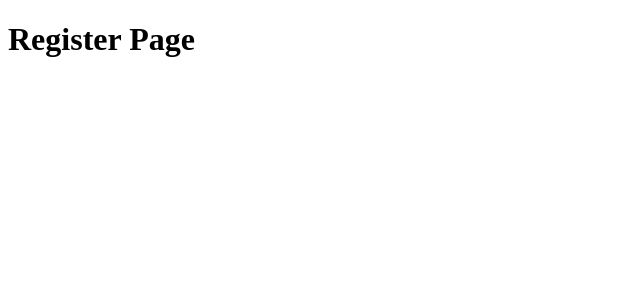
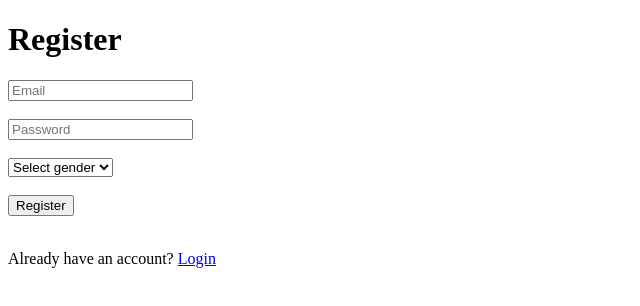
Before and after one commit to normanchingcuanco/allure-mern, a React (Vite) app in the folder client/: page /register in a window 1280 px wide. Shown: the top 306 px of the page, without its empty margins (0-640 px from the left). Built offline with nearby package versions, Linux system fonts and the light colour scheme.

Commit message:
Updated features

```diff
--- a/client/src/pages/Discover.jsx
+++ b/client/src/pages/Discover.jsx
@@ -363,7 +363,27 @@ export default function Discover() {
                 />
               )}
 
-              <h3>{profile.name}</h3>
+              <h3 style={{ display: "flex", alignItems: "center", gap: "8px", flexWrap: "wrap" }}>
+                <span>{profile.name}</span>
+
+                {profile.isVerified && (
+                  <span
+                    style={{
+                      display: "inline-block",
+                      padding: "4px 10px",
+                      backgroundColor: "#e6f4ea",
+                      color: "#137333",
+                      border: "1px solid #b7dfc2",
+                      borderRadius: "999px",
+                      fontSize: "12px",
+                      fontWeight: "600"
+                    }}
+                  >
+                    ✅ Verified
+                  </span>
+                )}
+              </h3>
+
               <p>Age: {profile.age}</p>
               <p>{profile.bio}</p>
 
--- a/client/src/pages/Profile.jsx
+++ b/client/src/pages/Profile.jsx
@@ -119,7 +119,27 @@ export default function Profile() {
     <>
       <Navbar />
 
-      <h1>{profile.name}</h1>
+      <h1>
+        {profile.name}{" "}
+        {profile.isVerified && (
+          <span
+            style={{
+              display: "inline-block",
+              marginLeft: "10px",
+              padding: "4px 10px",
+              backgroundColor: "#e6f4ea",
+              color: "#137333",
+              border: "1px solid #b7dfc2",
+              borderRadius: "999px",
+              fontSize: "14px",
+              fontWeight: "600",
+              verticalAlign: "middle"
+            }}
+          >
+            ✅ Verified
+          </span>
+        )}
+      </h1>
 
       <p>Age: {profile.age}</p>
 
--- a/client/src/pages/Register.jsx
+++ b/client/src/pages/Register.jsx
@@ -1,3 +1,96 @@
-export default function Discover() {
-  return <h1>Register Page</h1>
+import { useState } from "react"
+import { Link, useNavigate } from "react-router-dom"
+import api from "../api/axios"
+
+export default function Register() {
+
+  const [email, setEmail] = useState("")
+  const [password, setPassword] = useState("")
+  const [gender, setGender] = useState("")
+  const [loading, setLoading] = useState(false)
+
+  const navigate = useNavigate()
+
+  const handleRegister = async (e) => {
+    e.preventDefault()
+
+    if (!email || !password || !gender) {
+      alert("Email, password, and gender are required")
+      return
+    }
+
+    try {
+      setLoading(true)
+
+      const res = await api.post("/auth/register", {
+        email,
+        password,
+        gender
+      })
+
+      const verificationToken = res.data?.verificationToken
+
+      if (verificationToken) {
+        alert(`Registered successfully. Verification token: ${verificationToken}`)
+      } else {
+        alert("Registered successfully")
+      }
+
+      navigate("/")
+    } catch (err) {
+      console.error(err)
+      alert(err.response?.data?.message || "Registration failed")
+    } finally {
+      setLoading(false)
+    }
+  }
+
+  return (
+    <div>
+      <h1>Register</h1>
+
+      <form onSubmit={handleRegister}>
+
+        <input
+          type="email"
+          placeholder="Email"
+          value={email}
+          onChange={(e) => setEmail(e.target.value)}
+        />
+
+        <br /><br />
+
+        <input
+          type="password"
+          placeholder="Password"
+          value={password}
+          onChange={(e) => setPassword(e.target.value)}
+        />
+
+        <br /><br />
+
+        <select
+          value={gender}
+          onChange={(e) => setGender(e.target.value)}
+        >
+          <option value="">Select gender</option>
+          <option value="male">Male</option>
+          <option value="female">Female</option>
+        </select>
+
+        <br /><br />
+
+        <button type="submit" disabled={loading}>
+          {loading ? "Registering..." : "Register"}
+        </button>
+
+      </form>
+
+      <br />
+
+      <p>
+        Already have an account? <Link to="/">Login</Link>
+      </p>
+    </div>
+  )
 }
```
Also changed, not shown: 2 other files (tests, documents, lock files or other folders).
